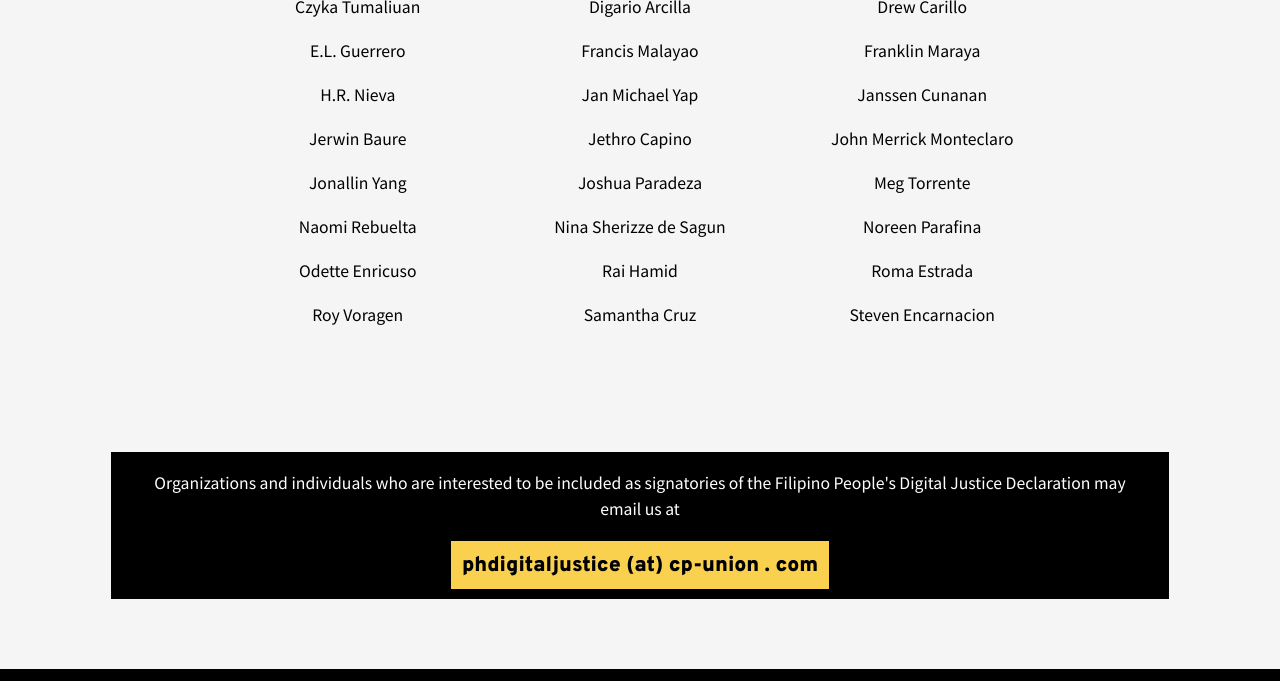
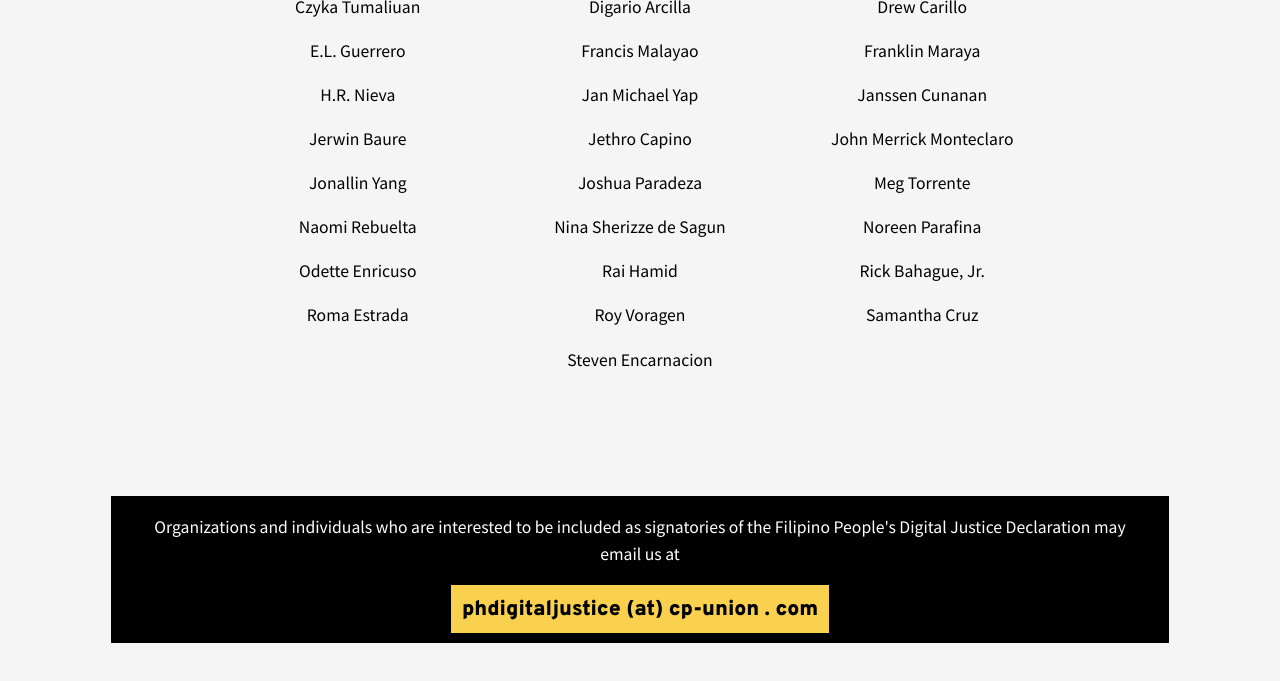
Before and after one commit to phdigitaljustice/phdigitaljustice.github.io, a Jekyll site: the page built from pages/phdj-declaration.html, in a window 1280 px wide and 900 px high, scrolled down 8647 px, cut to the strip 0-681 px from the top of the window. Built offline with Jekyll 4.4.1, drawn with Linux system fonts in a browser that asks for light colours.

Commit message:
Added signatories

```diff
--- a/_data/signatories-ind.yml
+++ b/_data/signatories-ind.yml
@@ -68,3 +68,5 @@
 - name: Samantha Cruz
 
 - name: Cj Laylo
+
+- name: Rick Bahague, Jr.
```
